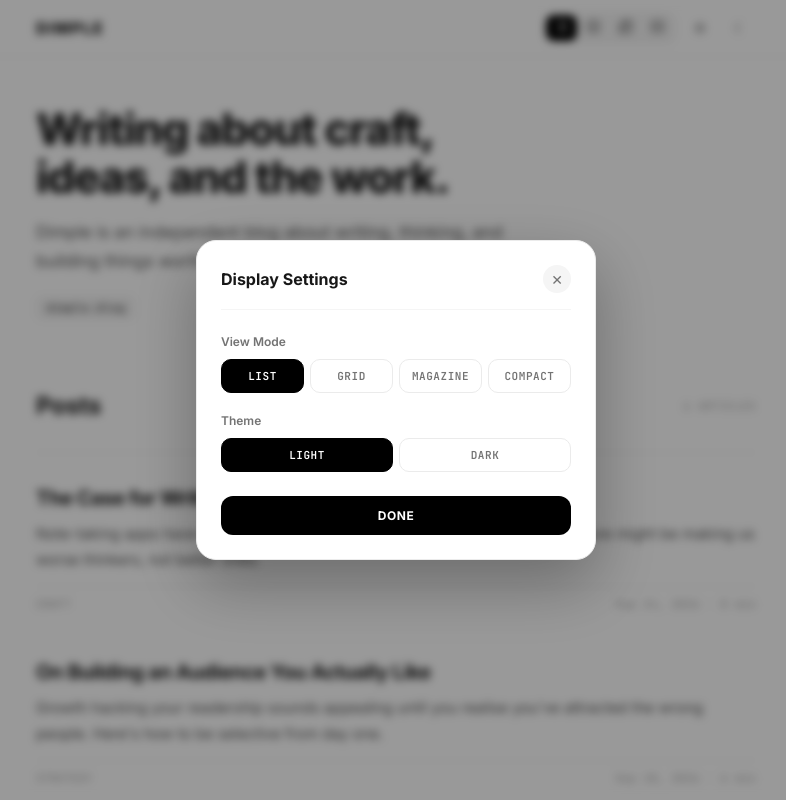
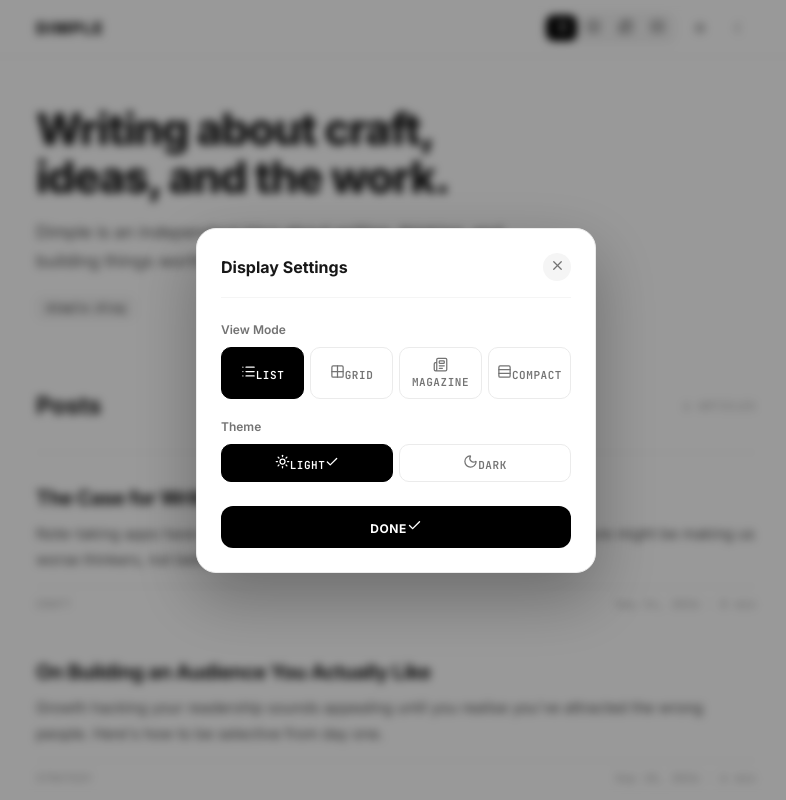
Before and after one commit to akcizur/kaap, a React (Vite) app: page / in a window 1280 px wide. Both pictures are taken after a click on the button "Open settings". Shown: the top 800 px of the page, without its empty margins (244-1030 px from the left). Built offline with nearby package versions, Linux system fonts and the light colour scheme.

Commit message:
Add Lucide icons to settings modal

```diff
--- a/src/components/SettingsModal.tsx
+++ b/src/components/SettingsModal.tsx
@@ -1,4 +1,5 @@
 import { type MouseEvent } from 'react'
+import { Check, Grid2X2, List, Newspaper, Rows3, Sun, Moon, X } from 'lucide-react'
 import { VIEW_MODES, type ViewMode } from '../config/viewModes'
 
 type Theme = 'light' | 'dark'
@@ -10,6 +11,13 @@ type SettingsModalProps = {
   onViewModeChange: (viewMode: ViewMode) => void
   onClose: () => void
 }
+
+const VIEW_ICONS = {
+  list: List,
+  grid: Grid2X2,
+  magazine: Newspaper,
+  compact: Rows3,
+} satisfies Record<ViewMode, typeof List>
 
 export function SettingsModal({
   theme,
@@ -30,44 +38,58 @@ export function SettingsModal({
         <div className="settings-header">
           <h3 id="settings-title">Display Settings</h3>
           <button className="modal-close" onClick={onClose} aria-label="Close settings">
-            ✕
+            <X className="ui-icon" size={15} strokeWidth={2} aria-hidden="true" />
           </button>
         </div>
 
         <div className="settings-section">
           <div className="settings-label">View Mode</div>
           <div className="settings-grid settings-grid--modes">
-            {(Object.keys(VIEW_MODES) as ViewMode[]).map(mode => (
+            {(Object.keys(VIEW_MODES) as ViewMode[]).map(mode => {
+              const Icon = VIEW_ICONS[mode]
+              return (
                 <button
                   key={mode}
                   className={`setting-button${viewMode === mode ? ' is-active' : ''}`}
                   onClick={() => onViewModeChange(mode)}
+                  aria-label={`${VIEW_MODES[mode].label} view`}
                   aria-pressed={viewMode === mode}
                 >
-                {mode}
+                  <Icon className="ui-icon" size={15} strokeWidth={2} aria-hidden="true" />
+                  <span>{VIEW_MODES[mode].label}</span>
                 </button>
-            ))}
+              )
+            })}
           </div>
         </div>
 
         <div className="settings-section">
           <div className="settings-label">Theme</div>
           <div className="settings-grid settings-grid--theme">
-            {(['light', 'dark'] as Theme[]).map(option => (
             <button
-                key={option}
-                className={`setting-button${theme === option ? ' is-active' : ''}`}
-                onClick={() => onThemeChange(option)}
-                aria-pressed={theme === option}
+              className={`setting-button${theme === 'light' ? ' is-active' : ''}`}
+              onClick={() => onThemeChange('light')}
+              aria-pressed={theme === 'light'}
             >
-                {option}
+              <Sun className="ui-icon" size={15} strokeWidth={2} aria-hidden="true" />
+              <span>Light</span>
+              {theme === 'light' && <Check className="ui-icon setting-check" size={14} strokeWidth={2.2} aria-hidden="true" />}
             </button>
-            ))}
+            <button
+              className={`setting-button${theme === 'dark' ? ' is-active' : ''}`}
+              onClick={() => onThemeChange('dark')}
+              aria-pressed={theme === 'dark'}
+            >
+              <Moon className="ui-icon" size={15} strokeWidth={2} aria-hidden="true" />
+              <span>Dark</span>
+              {theme === 'dark' && <Check className="ui-icon setting-check" size={14} strokeWidth={2.2} aria-hidden="true" />}
+            </button>
           </div>
         </div>
 
         <button className="done-button" onClick={onClose}>
-          Done
+          <span>Done</span>
+          <Check className="ui-icon" size={15} strokeWidth={2.2} aria-hidden="true" />
         </button>
       </div>
     </div>
```
Lines whose indentation alone changed are shown as unchanged.
